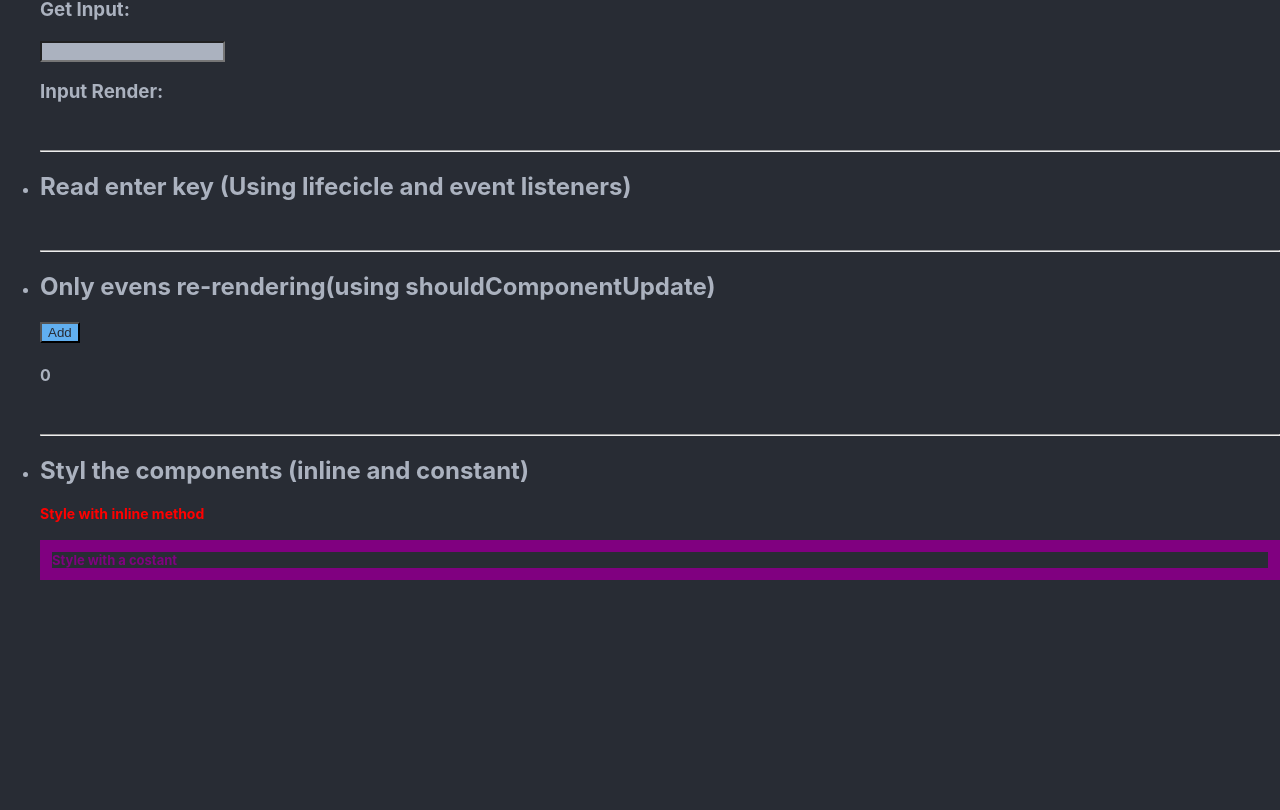
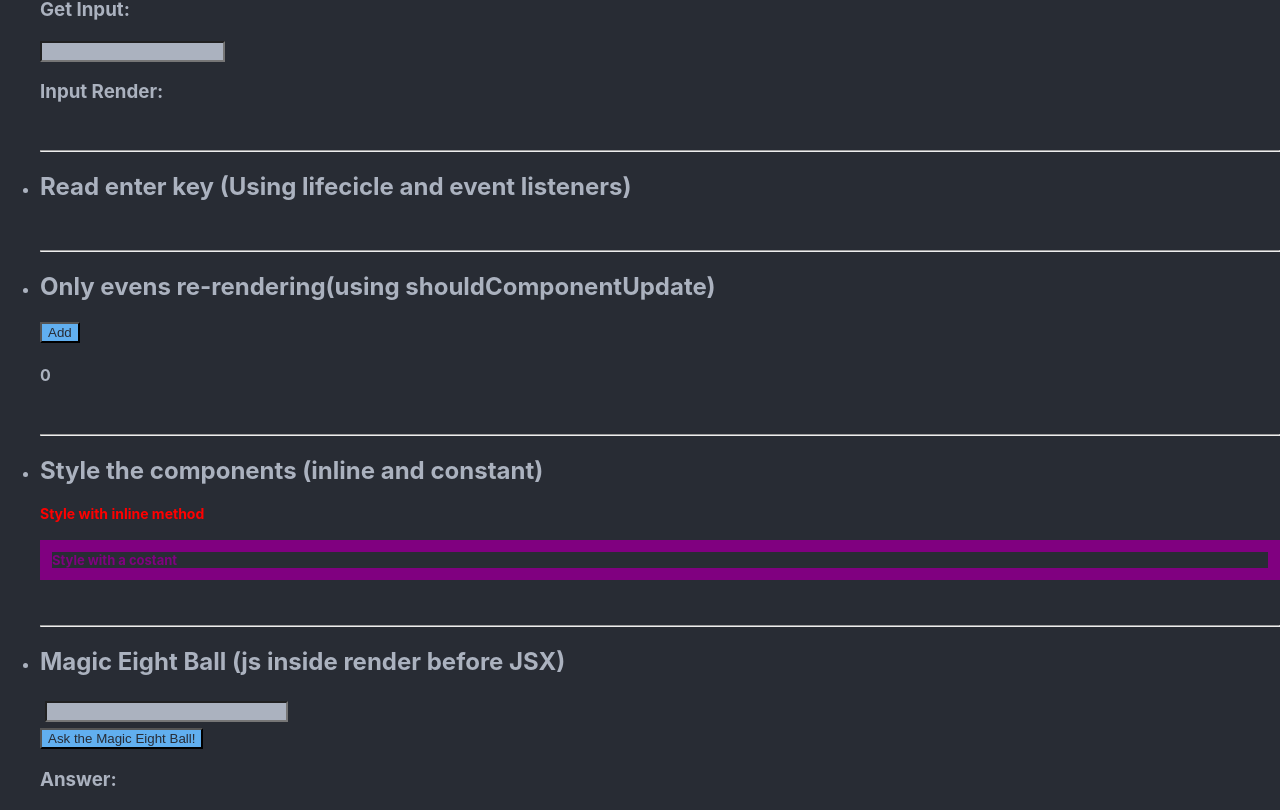
Before and after one commit to gian412/React-FCC-course, a React (Create React App) app: page / in a window 1280 px wide. Shown: the part 2199-3009 px from the top of the page. Before the commit the page ends 2796 px from the top, so only its background shows below. Built offline with nearby package versions, Linux system fonts and the light colour scheme.

Commit message:
Magic Eight Ball (js inside render())

```diff
--- a/src/App.js
+++ b/src/App.js
@@ -14,6 +14,7 @@ import MyInput from "./MyInput";
 import EventListener from "./EventListener";
 import OnlyEvensController from "./OnlyEvens";
 import Style from "./Style";
+import MagicEightBall from "./MagicEightBall";
 
 function App() {
   return (
@@ -121,8 +122,14 @@ function App() {
         <br />
         <hr />
         <li>
-          <h2>Styl the components (inline and constant)</h2>
+          <h2>Style the components (inline and constant)</h2>
           <Style />
+        </li>
+        <br />
+        <hr />
+        <li>
+          <h2>Magic Eight Ball (js inside render before JSX)</h2>
+          <MagicEightBall />
         </li>
       </ul>
     </div>
--- /dev/null
+++ b/src/MagicEightBall.js
@@ -0,0 +1,73 @@
+import React from "react";
+
+const inputStyle = {
+  width: 235,
+  margin: 5,
+};
+
+class MagicEightBall extends React.Component {
+  constructor(props) {
+    super(props);
+    this.state = {
+      userInput: "",
+      randomIndex: "",
+    };
+    this.ask = this.ask.bind(this);
+    this.handleChange = this.handleChange.bind(this);
+  }
+  ask() {
+    if (this.state.userInput) {
+      this.setState({
+        randomIndex: Math.floor(Math.random() * 20),
+        userInput: "",
+      });
+    }
+  }
+  handleChange(event) {
+    this.setState({
+      userInput: event.target.value,
+    });
+  }
+  render() {
+    const possibleAnswers = [
+      "It is certain",
+      "It is decidedly so",
+      "Without a doubt",
+      "Yes, definitely",
+      "You may rely on it",
+      "As I see it, yes",
+      "Outlook good",
+      "Yes",
+      "Signs point to yes",
+      "Reply hazy try again",
+      "Ask again later",
+      "Better not tell you now",
+      "Cannot predict now",
+      "Concentrate and ask again",
+      "Don't count on it",
+      "My reply is no",
+      "My sources say no",
+      "Most likely",
+      "Outlook not so good",
+      "Very doubtful",
+    ];
+    const answer = possibleAnswers[this.state.randomIndex]; // << change code here
+    return (
+      <div>
+        <input
+          type="text"
+          value={this.state.userInput}
+          onChange={this.handleChange}
+          style={inputStyle}
+        />
+        <br />
+        <button onClick={this.ask}>Ask the Magic Eight Ball!</button>
+        <br />
+        <h3>Answer:</h3>
+        <p>{answer}</p>
+      </div>
+    );
+  }
+}
+
+export default MagicEightBall;
```
